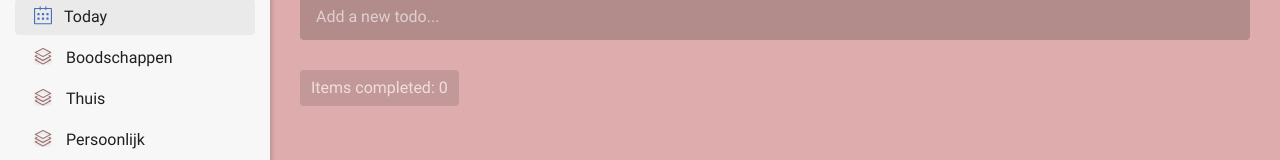
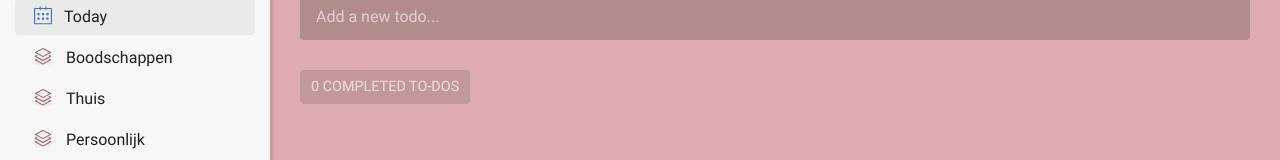
Before and after one commit to corneelonline/vue-3-todoapp, a Vue app: page /app/today in a window 1280 px wide. Shown: the part 122-282 px from the top of the page. Built offline with nearby package versions, Linux system fonts and the light colour scheme.

Commit message:
Move completed count into seperate component CompletedCount

```diff
--- /dev/null
+++ b/src/components/CompletedCount.vue
@@ -0,0 +1,32 @@
+<script setup>
+// eslint-disable-next-line no-unused-vars
+const props = defineProps({
+  count: {
+    type: Number,
+  },
+});
+// const count = ref(props.count);
+</script>
+
+<template>
+  <div class="completed-count">
+    {{ count }}
+    <span v-if="count === 1"> completed to-do</span>
+    <span v-else> completed to-dos</span>
+  </div>
+</template>
+
+<style scoped>
+.completed-count {
+  display: inline-block;
+  color: var(--color-text-inverted);
+  text-transform: uppercase;
+  font-size: 90%;
+  background-color: var(--color-bg-dark);
+  border: 1px solid transparent;
+  border-radius: 4px;
+  opacity: 0.6;
+  padding: var(--gutter-xxs) var(--gutter-xs);
+  margin-bottom: var(--gutter-sm);
+}
+</style>
--- a/src/views/ListView.vue
+++ b/src/views/ListView.vue
@@ -10,6 +10,7 @@ import EditPane from "../components/EditPane.vue";
 import AppSidebar from "../components/AppSidebar.vue";
 import AddTodo from "../components/AddTodo.vue";
 import TodoItem from "../components/TodoItem.vue";
+import CompletedCount from "../components/CompletedCount.vue";
 
 const { globalState } = useSidebarOpen();
 
@@ -131,9 +132,7 @@ const closeEditPane = () => {
             />
           </div>
           <div class="todo-items">
-            <div class="completed-count">
-              Items completed: {{ todosClosed.length }}
-            </div>
+            <CompletedCount :count="todosClosed.length" />
             <TodoItem
               v-for="item in todosClosed"
               :key="item.id"
@@ -183,14 +182,4 @@ h1 {
 .todo-items {
   margin-bottom: var(--gutter-md);
 }
-.completed-count {
-  display: inline-block;
-  color: var(--color-text-inverted);
-  background-color: var(--color-bg-dark);
-  border: 1px solid transparent;
-  border-radius: 4px;
-  opacity: 0.6;
-  padding: var(--gutter-xxs) var(--gutter-xs);
-  margin-bottom: var(--gutter-sm);
-}
 </style>
--- a/src/views/TodayView.vue
+++ b/src/views/TodayView.vue
@@ -9,6 +9,7 @@ import EditPane from "../components/EditPane.vue";
 import AppSidebar from "../components/AppSidebar.vue";
 import AddTodo from "../components/AddTodo.vue";
 import TodoItem from "../components/TodoItem.vue";
+import CompletedCount from "../components/CompletedCount.vue";
 
 const { globalState } = useSidebarOpen();
 
@@ -100,9 +101,7 @@ const getListTitle = (listId) => {
             />
           </div>
           <div class="todo-items">
-            <div class="completed-count">
-              Items completed: {{ todosClosed.length }}
-            </div>
+            <CompletedCount :count="todosClosed.length" />
             <TodoItem
               v-for="item in todosClosed"
               :key="item.id"
@@ -152,14 +151,4 @@ h1 {
 .todo-items {
   margin-bottom: var(--gutter-md);
 }
-.completed-count {
-  display: inline-block;
-  color: var(--color-text-inverted);
-  background-color: var(--color-bg-dark);
-  border: 1px solid transparent;
-  border-radius: 4px;
-  opacity: 0.6;
-  padding: var(--gutter-xxs) var(--gutter-xs);
-  margin-bottom: var(--gutter-sm);
-}
 </style>
```
